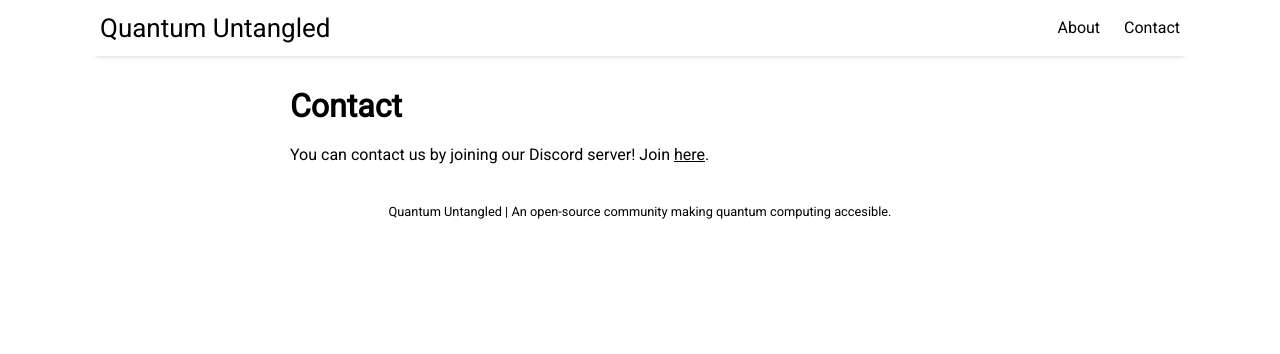
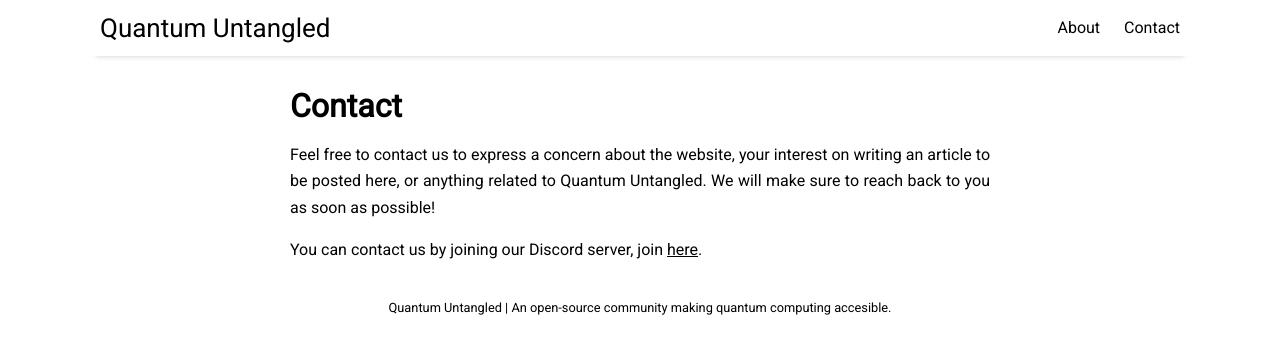
Before and after one commit to AgrimArsh/QuantumUntangled, a Jekyll site: the page built from pages/contact.md, in a window 1280 px wide. Shown: the top 354 px of the page. Built offline with Jekyll 4.4.1, drawn with Linux system fonts in a browser that asks for light colours; nearby versions of some CDN libraries.

Commit message:
2021-05-02 15:01:16 UTC add more information to contact page

```diff
--- a/pages/contact.md
+++ b/pages/contact.md
@@ -3,4 +3,6 @@
 title: Contact
 ---
 
-You can contact us by joining our Discord server! Join [here](https://discord.gg/ZCVtHTbepq).
+Feel free to contact us to express a concern about the website, your interest on writing an article to be posted here, or anything related to Quantum Untangled. We will make sure to reach back to you as soon as possible!
+
+You can contact us by joining our Discord server, join [here](https://discord.gg/ZCVtHTbepq).
```
